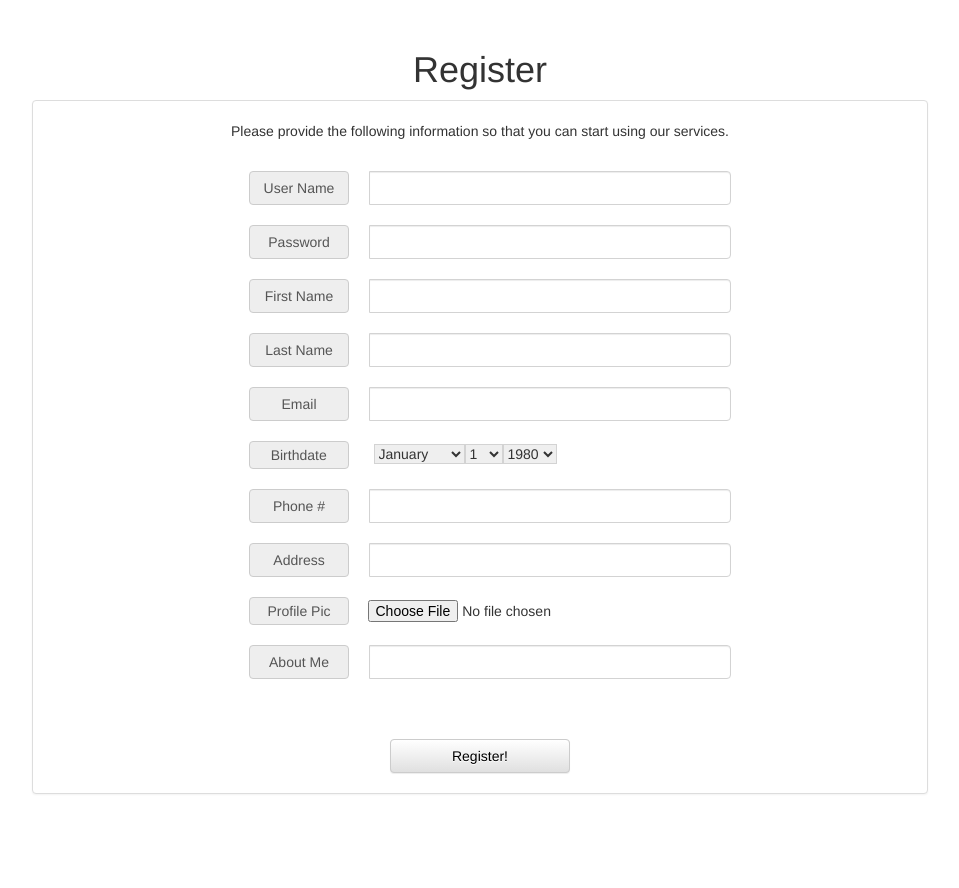
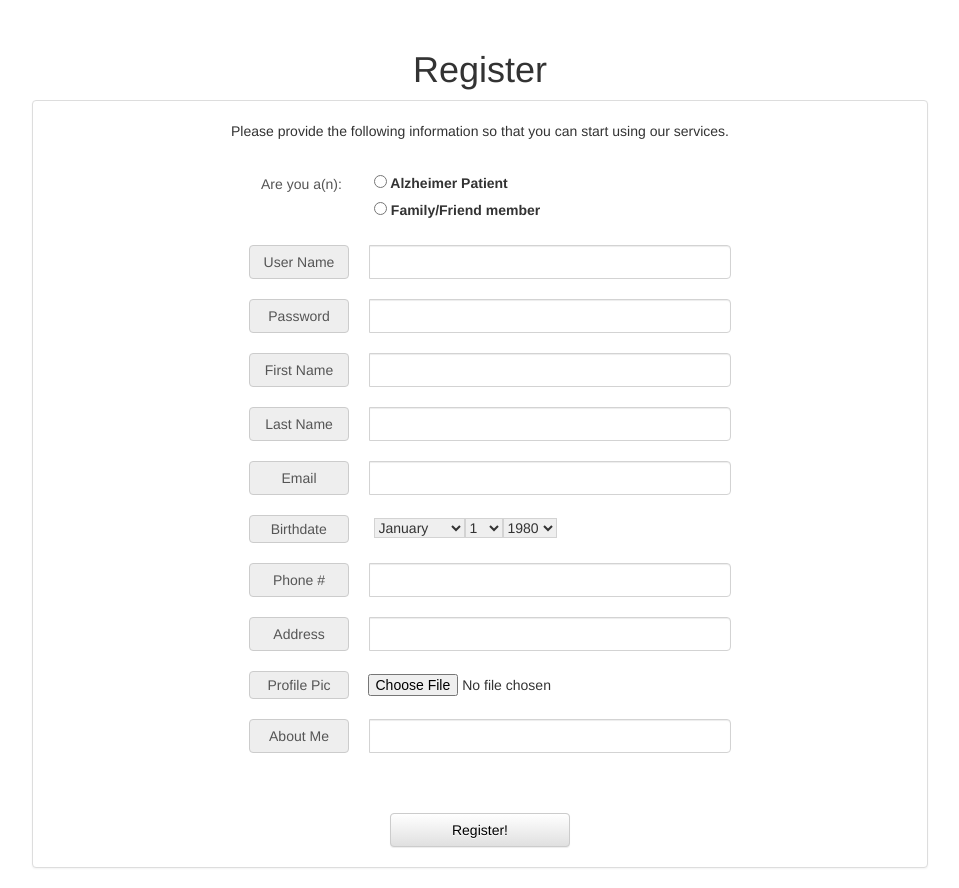
Before and after one commit to pablo-prieto/ASH, a Django app: page /mainApp/register/ in a window 1280 px wide. Shown: the whole page, without its empty margins (160-1119 px from the left). Before the commit the page ends 794 px from the top, so only its background shows below. Run offline with Django 3.2, Linux system fonts and the light colour scheme; some libraries are stand-ins or nearby versions.

Commit message:
Finished designing registration format

```diff
--- a/mainApp/forms.py
+++ b/mainApp/forms.py
@@ -9,6 +9,7 @@ BIRTH_YEARS = ('1980', '1981', '1982', '1983', '1984', '1985', '1986', '1987',
                '2004', '2005', '2006', '2007', '2008', '2009', '2010', '2011',
                '2012', '2013', '2014', '2015', '2016')
 
+
 class AuthenticateForm(forms.Form):
     user_name = forms.CharField(max_length=100, widget=forms.TextInput(
         attrs={'id': 'input_user_name', 'name': 'input_user_name',
@@ -19,6 +20,11 @@ class AuthenticateForm(forms.Form):
 
 
 class RegistrationForm(forms.Form):
+    client_or_subuser = forms.ChoiceField(
+        widget=forms.RadioSelect(attrs={'style': ''}),
+        choices=[['Client', 'Alzheimer Patient'],
+                 ['Family_Friend', 'Family/Friend member']])
+
     user_name = forms.CharField(max_length=50, widget=forms.TextInput(
         attrs={'id': 'input_user_name', 'name': 'input_user_name',
                'class': "form-control",
--- a/mainApp/templates/mainApp/register.html
+++ b/mainApp/templates/mainApp/register.html
@@ -35,6 +35,17 @@
         services.</p>
         <br>
         <form id="form_register" type="GET" action="/sideapp/authenticateRegister/" method="get">
+          <div class="input-group" style="width:50%; padding:0%;">
+            <span class="input-group-addon" style="width:100px; margin-top:2px; border:none; background-color:white; vertical-align:top;">Are you a(n): </span>
+            {% for radio in form.client_or_subuser %}
+            <div align="left" style="margin-left:20px">
+                {{ radio }}
+            </div>
+            {% endfor %}
+          </div>
+          <div id='family_friend' class="input-group" style="width:50%; padding:0%;">
+          </div>
+          <br>
           <div class="input-group" style="width:50%; padding:0%;">
             <span class="input-group-addon" style="width:100px;">User Name</span>
             {{ form.user_name }}
@@ -178,3 +189,19 @@
     });
   });
   </script>
+  <script>
+  $(document).ready(function() {
+    $('input[type=radio][name=client_or_subuser]').change(function() {
+        if (this.value == 'Family_Friend') {
+            $('#family_friend').show();
+            document.getElementById("family_friend").innerHTML =
+              "<span class='input-group-addon' style='background-color:white; border:none; width:100px;'>Reference ID</span>"+
+              "<input class='form-control' id='input_user_name' maxlength='50' name='user_name' style='border:1px solid #D3D3D3; border-top-left-radius: 0; border-bottom-left-radius: 0; margin-left:20px' type='text'><br>";
+        }
+
+        else if (this.value == 'Client') {
+            $('#family_friend').hide();
+        }
+    });
+});
+</script>
```
Also changed, not shown: mainApp/models.py (+31 -16 lines).
